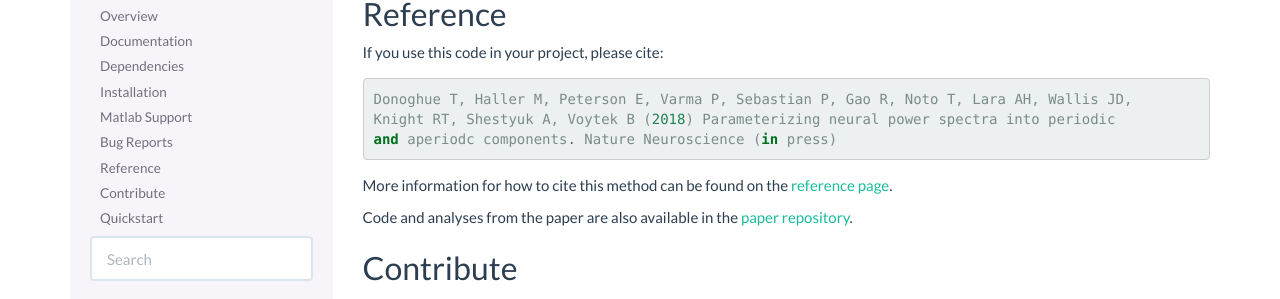
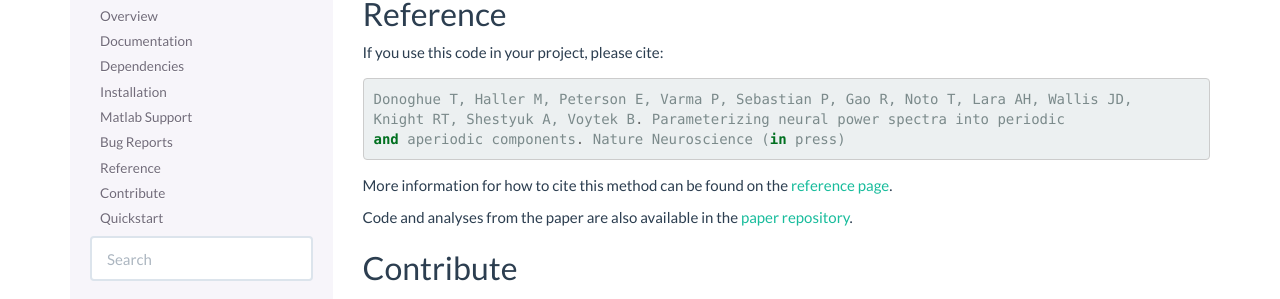
Before and after one commit to fooof-tools/fooof, a Sphinx documentation site: the page built from doc/index.rst, in a window 1280 px wide and 900 px high, scrolled down 1877 px. Shown: the part 149-448 px from the top of the window. Built offline with Sphinx 7.4.7, drawn with Linux system fonts in a browser that asks for light colours; pages that are not in the unit, such as notebooks, are missing from menus.

```diff
--- a/README.rst
+++ b/README.rst
@@ -148,11 +148,11 @@ to file bug reports and/or ask questions about this project.
 Reference
 ---------
 
-If you use this code in your project, please cite:
-::
+If you use this code in your project, please cite::
+
     Donoghue T, Haller M, Peterson E, Varma P, Sebastian P, Gao R, Noto T, Lara AH, Wallis JD,
-    Knight RT, Shestyuk A, Voytek B (2018) Parameterizing neural power spectra into periodic
-    and aperiodc components. Nature Neuroscience (in press)
+    Knight RT, Shestyuk A, Voytek B. Parameterizing neural power spectra into periodic
+    and aperiodic components. Nature Neuroscience (in press)
 
 More information for how to cite this method can be found on the
 `reference page <https://fooof-tools.github.io/fooof/reference.html>`_.
--- a/doc/reference.rst
+++ b/doc/reference.rst
@@ -18,7 +18,7 @@ If you use this method, and/or want to refer to our approach, examples, and disc
 
     Donoghue T, Haller M, Peterson E, Varma P, Sebastian P, Gao R, Noto T, Lara AH, Wallis JD,
     Knight RT, Shestyuk A, Voytek B. Parameterizing neural power spectra into periodic and aperiodic
-    components (in press)
+    components. Nature Neuroscience (in press)
 
 Example Applications
 ~~~~~~~~~~~~~~~~~~~~
```
